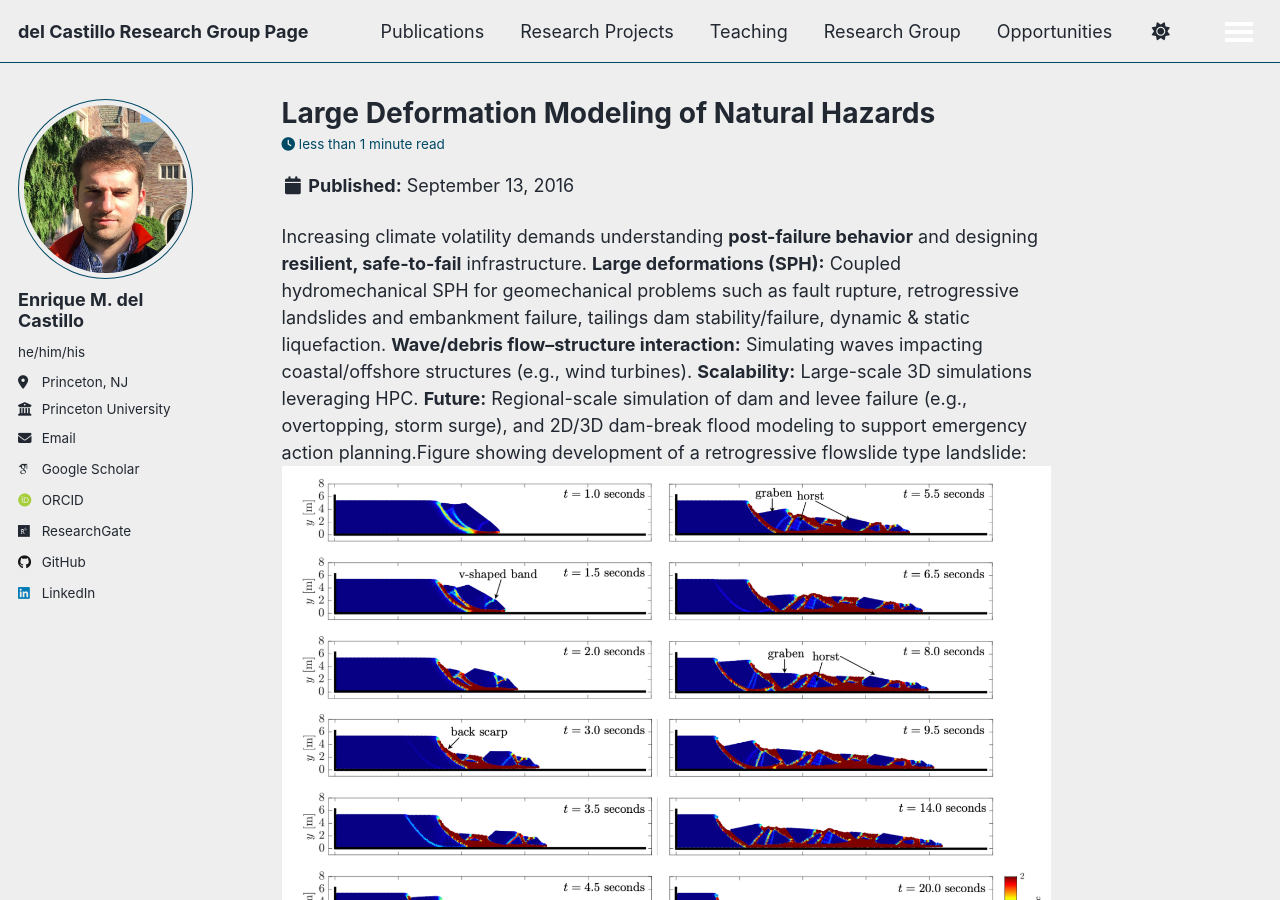
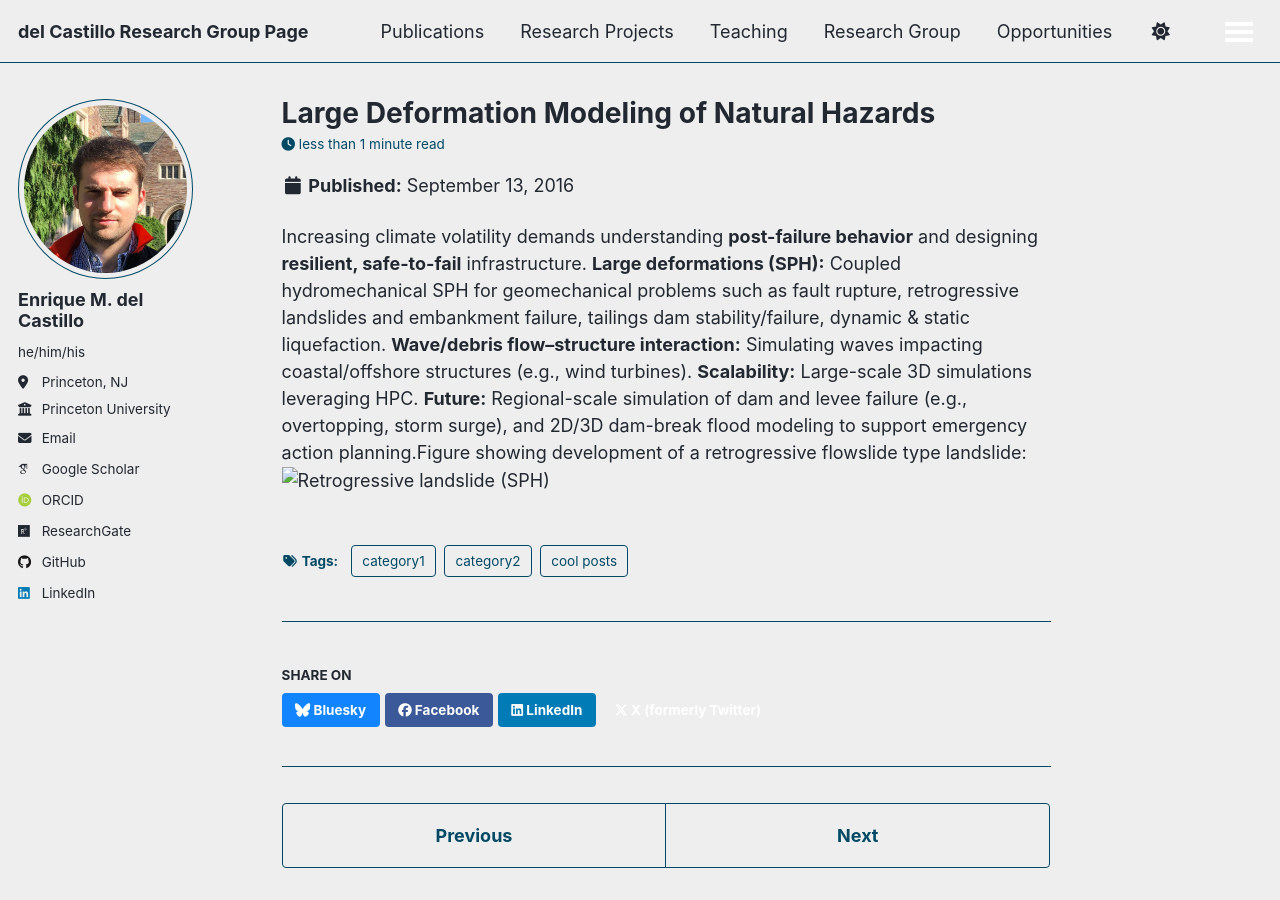
Before and after one commit to emdc19/emdcwebsite, a Jekyll site: the page built from _posts/2016-09-13-blog-post-5.md, in a window 1280 px wide and 900 px high. Built offline with Jekyll 4.4.1, drawn with Linux system fonts in a browser that asks for light colours; some web fonts are replaced; a script that is not in the unit is left out.

Commit message:
Update 2016-09-13-blog-post-5.md

```diff
--- a/_posts/2016-09-13-blog-post-5.md
+++ b/_posts/2016-09-13-blog-post-5.md
@@ -8,4 +8,4 @@ tags:
   - category2
 ---
 
-Increasing climate volatility demands understanding **post-failure behavior** and designing **resilient, safe-to-fail** infrastructure. **Large deformations (SPH):** Coupled hydromechanical SPH for geomechanical problems such as fault rupture, retrogressive landslides and embankment failure, tailings dam stability/failure, dynamic & static liquefaction. **Wave/debris flow–structure interaction:** Simulating waves impacting coastal/offshore structures (e.g., wind turbines). **Scalability:** Large-scale 3D simulations leveraging HPC. **Future:** Regional-scale simulation of dam and levee failure (e.g., overtopping, storm surge), and 2D/3D dam-break flood modeling to support emergency action planning.Figure showing development of a retrogressive flowslide type landslide: ![Retrogressive landslide (SPH)]({{ "/images/retro.jpg" | relative_url }})
+Increasing climate volatility demands understanding **post-failure behavior** and designing **resilient, safe-to-fail** infrastructure. **Large deformations (SPH):** Coupled hydromechanical SPH for geomechanical problems such as fault rupture, retrogressive landslides and embankment failure, tailings dam stability/failure, dynamic & static liquefaction. **Wave/debris flow–structure interaction:** Simulating waves impacting coastal/offshore structures (e.g., wind turbines). **Scalability:** Large-scale 3D simulations leveraging HPC. **Future:** Regional-scale simulation of dam and levee failure (e.g., overtopping, storm surge), and 2D/3D dam-break flood modeling to support emergency action planning.Figure showing development of a retrogressive flowslide type landslide: ![Retrogressive landslide (SPH)]({{ "/assets/images/projects/retro.jpg" | relative_url }})
```
